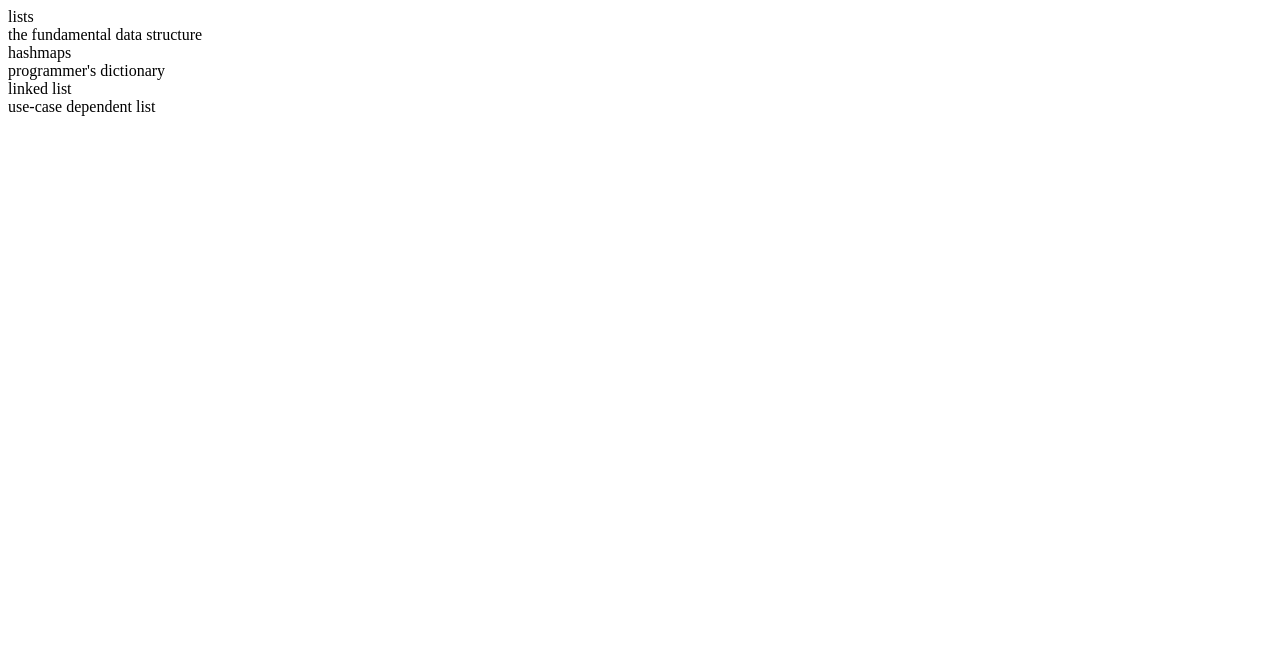
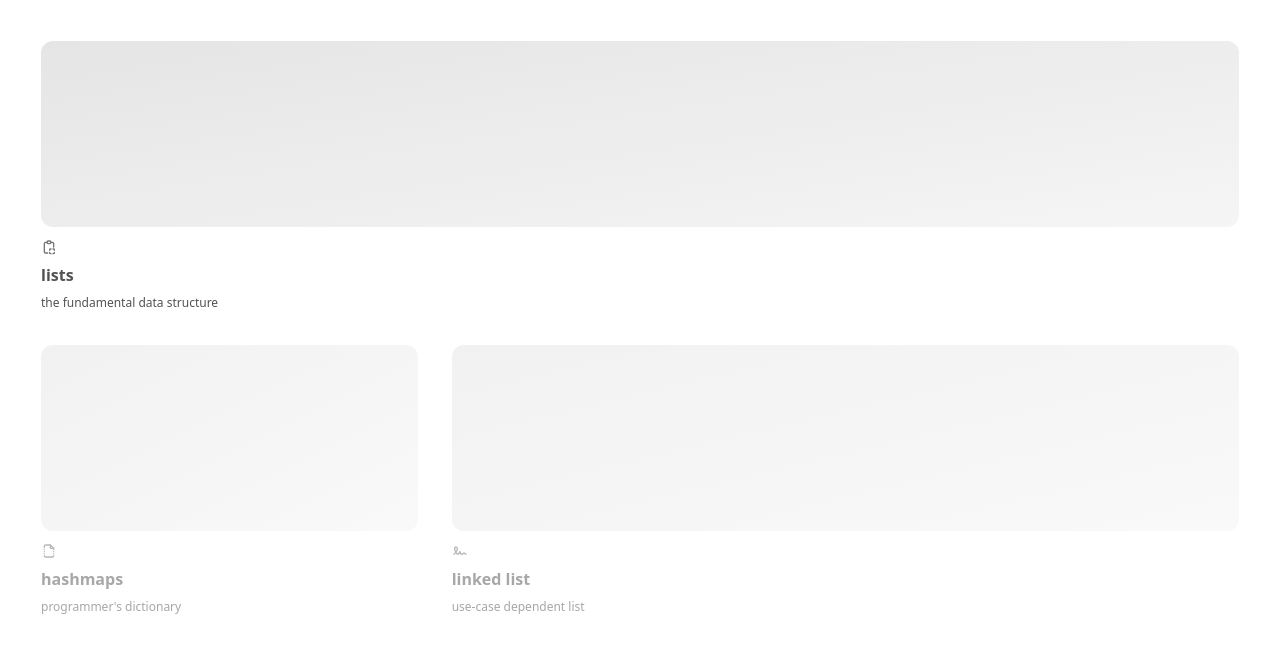
Before and after one commit to ehcaw/sfhacks, a Next.js app: page / in a window 1280 px wide. Shown: the top 652 px of the page. Built offline with nearby package versions, Linux system fonts and the light colour scheme.

Commit message:
added bentogrid

```diff
--- a/next.config.mjs
+++ b/next.config.mjs
@@ -7,8 +7,8 @@ const nextConfig = {
         hostname: "i.imgur.com",
       },
     ],
+    domains: ["pbs.twimg.com"],
   },
 };
 
-
 export default nextConfig;
--- a/src/components/BentoGrid.tsx
+++ b/src/components/BentoGrid.tsx
@@ -1,16 +1,13 @@
 import { cn } from "../utils/cn";
 import React from "react";
+
 import {
-  IconArrowWaveRightUp,
-  IconBoxAlignRightFilled,
-  IconBoxAlignTopLeft,
   IconClipboardCopy,
   IconFileBroken,
   IconSignature,
-  IconTableColumn,
 } from "@tabler/icons-react";
 
-export const BentoGrid = ({
+const BentoGrid = ({
   className,
   children,
 }: {
@@ -29,7 +26,7 @@ export const BentoGrid = ({
   );
 };
 
-export const BentoGridItem = ({
+const BentoGridItem = ({
   className,
   title,
   description,
@@ -45,7 +42,7 @@ export const BentoGridItem = ({
   return (
     <div
       className={cn(
-        "row-span-1 rounded-xl group/bento hover:shadow-xl transition duration-200 shadow-input dark:shadow-none p-4 dark:bg-black dark:border-white/[0.2] bg-white border border-transparent justify-between flex flex-col space-y-4",
+        "row-span-1 rounded-xl group/bento hover:shadow-xl transition duration-200 shadow-input dark:shadow-none p-2 dark:bg-black dark:border-white/[0.2] bg-white border border-transparent justify-between flex flex-col space-y-3",
         className
       )}
     >
@@ -62,6 +59,7 @@ export const BentoGridItem = ({
     </div>
   );
 };
+
 const Skeleton = () => (
   <div className="flex flex-1 w-full h-full min-h-[6rem] rounded-xl bg-gradient-to-br from-neutral-200 dark:from-neutral-900 dark:to-neutral-800 to-neutral-100"></div>
 );
@@ -71,16 +69,19 @@ const items = [
     title: "lists",
     description: "the fundamental data structure",
     header: <Skeleton />,
+    icon: <IconClipboardCopy className="h-4 w-4 text-neutral-500" />,
   },
   {
     title: "hashmaps",
     description: "programmer's dictionary",
     header: <Skeleton />,
+    icon: <IconFileBroken className="h-4 w-4 text-neutral-500" />,
   },
   {
     title: "linked list",
     description: "use-case dependent list",
     header: <Skeleton />,
+    icon: <IconSignature className="h-4 w-4 text-neutral-500" />,
   },
 ];
 
@@ -98,12 +99,13 @@ export function Homebento() {
         return (
           <BentoGridItem
             key={i}
-            title={item.title} // remove later
-            description={item.description} // remove later
-            header={item.header}
+            title={item.title} // Provide the title for the item
+            description={item.description} // Provide the description for the item
+            header={item.header} // Provide the header component for the item
+            icon={item.icon} // Provide the icon component for the item
             className={`${
               i === 0 ? "lg:col-span-3 " : `opacity-50 ${colSpan} ${rowSpan}`
-            }`} // enlarges only the first box, makes all other boxes grayed out
+            }`} // Set the className for styling purposes
           />
         );
       })}
--- /dev/null
+++ b/src/components/ui/bento-grid.tsx
@@ -0,0 +1,54 @@
+import { cn } from "@/utils/cn";
+
+export const BentoGrid = ({
+  className,
+  children,
+}: {
+  className?: string;
+  children?: React.ReactNode;
+}) => {
+  return (
+    <div
+      className={cn(
+        "grid md:auto-rows-[18rem] grid-cols-1 md:grid-cols-3 gap-4 max-w-7xl mx-auto ",
+        className
+      )}
+    >
+      {children}
+    </div>
+  );
+};
+
+export const BentoGridItem = ({
+  className,
+  title,
+  description,
+  header,
+  icon,
+}: {
+  className?: string;
+  title?: string | React.ReactNode;
+  description?: string | React.ReactNode;
+  header?: React.ReactNode;
+  icon?: React.ReactNode;
+}) => {
+  return (
+    <div
+      className={cn(
+        "row-span-1 rounded-xl group/bento hover:shadow-xl transition duration-200 shadow-input dark:shadow-none p-4 dark:bg-black dark:border-white/[0.2] bg-white border border-transparent justify-between flex flex-col space-y-4",
+        className
+      )}
+    >
+      {header}
+      <div className="group-hover/bento:translate-x-2 transition duration-200">
+        {icon}
+        <div className="font-sans font-bold text-neutral-600 dark:text-neutral-200 mb-2 mt-2">
+          {title}
+        </div>
+        <div className="font-sans font-normal text-neutral-600 text-xs dark:text-neutral-300">
+          {description}
+        </div>
+      </div>
+    </div>
+  );
+};
--- /dev/null
+++ b/src/pages/_app.tsx
@@ -0,0 +1,17 @@
+import React from "react";
+import Head from "next/head";
+import { AppProps } from "next/app";
+import "@/styles/globals.css";
+
+function MyApp({ Component, pageProps }: AppProps) {
+  return (
+    <div>
+      <Head>
+        <title>elitecode</title>
+      </Head>
+      <Component {...pageProps} />
+    </div>
+  );
+}
+
+export default MyApp;
--- /dev/null
+++ b/src/pages/_document.tsx
@@ -0,0 +1,31 @@
+import Document, {
+  DocumentContext,
+  Head,
+  Html,
+  Main,
+  NextScript,
+} from "next/document";
+
+class MyDocument extends Document {
+  static async getInitialProps(ctx: DocumentContext) {
+    const initialProps = await Document.getInitialProps(ctx);
+    return initialProps;
+  }
+
+  render() {
+    ``;
+    return (
+      <>
+        <Html>
+          <Head></Head>
+          <body>
+            <Main />
+            <NextScript />
+          </body>
+        </Html>
+      </>
+    );
+  }
+}
+
+export default MyDocument;
--- a/src/views/LandingView.tsx
+++ /dev/null
@@ -1,6 +0,0 @@
-import React from "react";
-import { BentoGrid } from "../components/BentoGrid";
-
-export default function LandingView() {
-  return <BentoGrid></BentoGrid>;
-}
```
Also changed, not shown: package.json (+8 -6 lines), src/styles/globals.css (renamed from src/globals.css), 1 other file (tests, documents, lock files or other folders). Lines whose indentation alone changed are shown as unchanged.
